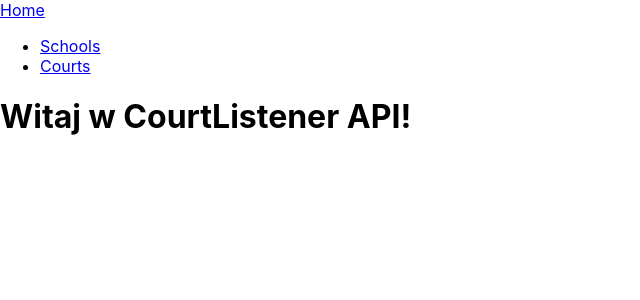
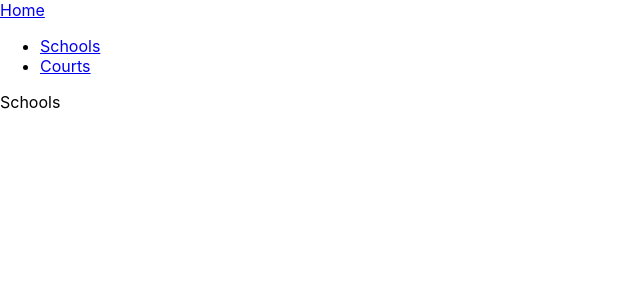
Before and after one commit to danieldomanski/ts_courts_redux_saga, a React (Create React App) app: page /schools in a window 1280 px wide. Shown: the top 300 px of the page, without its empty margins (0-640 px from the left). Built offline with nearby package versions, Linux system fonts and the light colour scheme.

Commit message:
Implemented Router; App is now navigating between pages

```diff
--- a/src/components/App/index.tsx
+++ b/src/components/App/index.tsx
@@ -1,5 +1,6 @@
 import React from "react";
 import Header from "../Header";
+import Router from "../Router";
 import "../../styles/App.css";
 
 const App: React.FC = () => {
@@ -7,7 +8,7 @@
     <div className="app__container">
       <Header></Header>
       <main className="app__main">
-        <h1>Witaj w CourtListener API!</h1>
+        <Router />
       </main>
     </div>
   );
--- /dev/null
+++ b/src/components/Router/index.tsx
@@ -0,0 +1,17 @@
+import React from "react";
+import { BrowserRouter, Route, Switch } from "react-router-dom";
+import Home from "../../pages/home";
+import Courts from "../../pages/courts";
+import Schools from "../../pages/schools";
+
+const Router = () => (
+  <BrowserRouter>
+    <Switch>
+      <Route exact path="/" component={Home} />
+      <Route exact path="/courts" component={Courts} />
+      <Route exact path="/schools" component={Schools} />
+    </Switch>
+  </BrowserRouter>
+);
+
+export default Router;
--- a/src/pages/home.tsx
+++ b/src/pages/home.tsx
@@ -1,5 +1,5 @@
 import React from "react";
 
-const Home = () => <p>Courts</p>;
+const Home = () => <p>Home</p>;
 
 export default Home;
```
